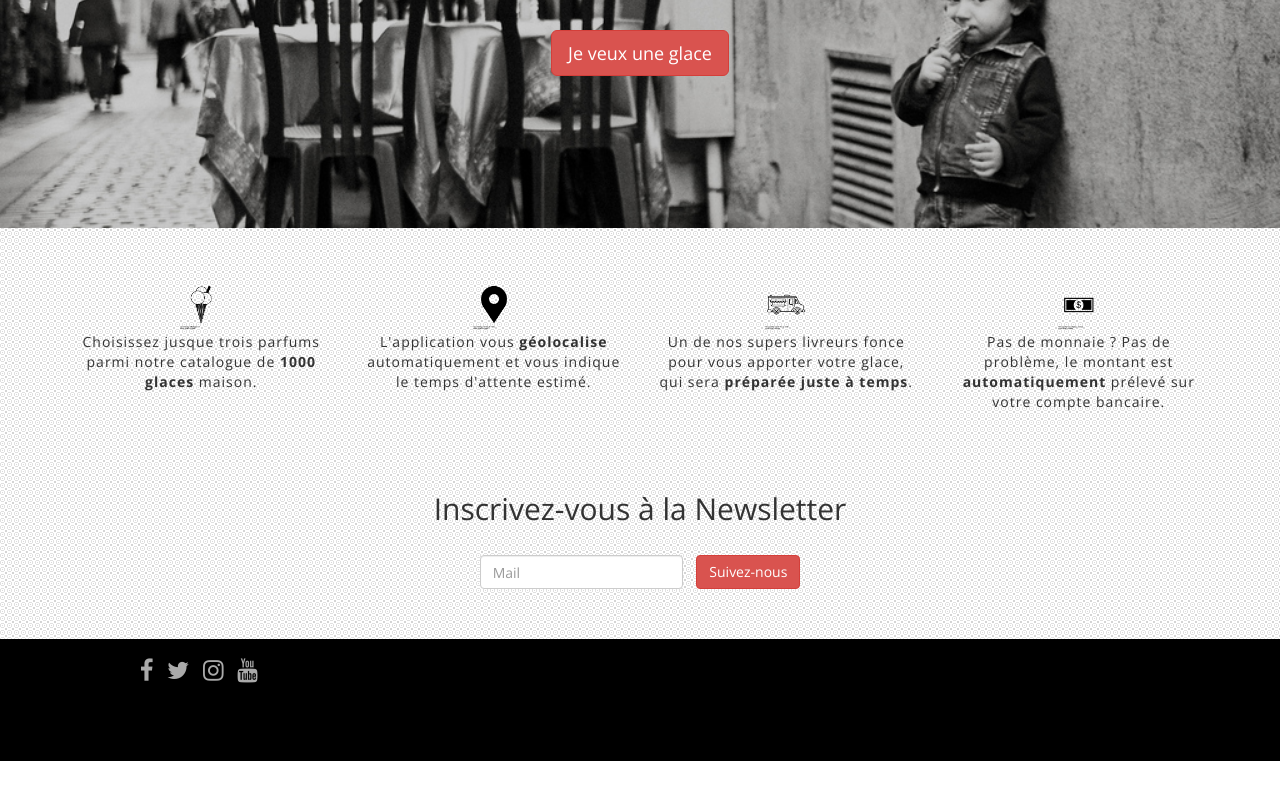
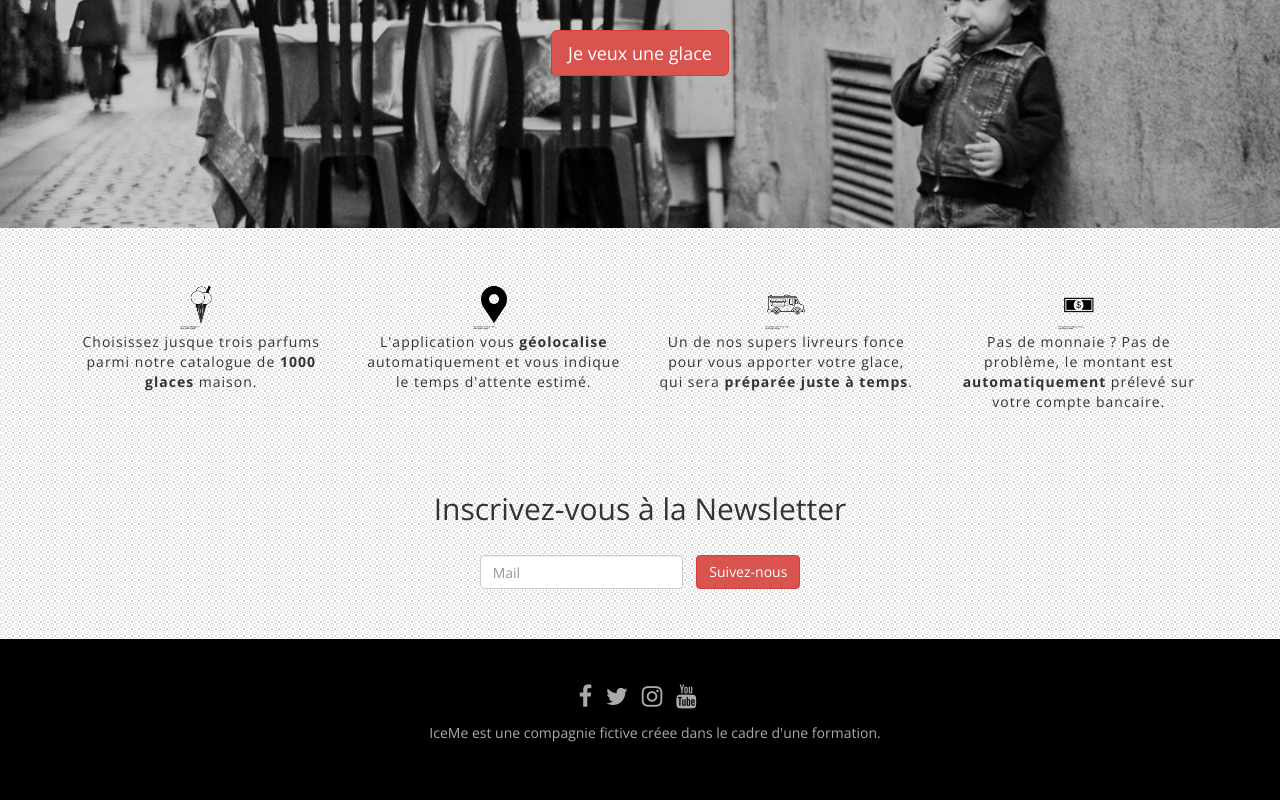
Before and after one commit to jademd/iceme_github, a plain HTML site: page index.html in a window 1280 px wide. Shown: the part 322-1122 px from the top of the page. Before the commit the page ends 1083 px from the top, so only its background shows below. Drawn offline with nearby package versions, Linux system fonts and the light colour scheme; a script that the page names is missing.

Commit message:
Footer phrase IceMe

```diff
--- a/css/style.css
+++ b/css/style.css
@@ -99,8 +99,6 @@ body {
 #footer {
 	background-color: black;
 	color: #aaaaaa;
-	padding-top: 1em;
-	padding-bottom: 1em;
 }
 
 	#footer a {
@@ -115,3 +113,7 @@ body {
 	.social a {
 		font-size: 24px;
 	}
+
+	.social {
+		padding-top: 40px;
+	}
--- a/index.html
+++ b/index.html
@@ -174,9 +174,9 @@
 		</div>
 
 		<div id="footer">
-			<div class="container">
+			<div class="container ">
 				<div class="row">
-					<div class="col-lg-3">
+					<div class="col-lg-12">
 						<ul class="list-inline social text-center">
 							<li>
 								<a href="https://facebook.com/iceme"><i class="fa fa-facebook"></i></a>
@@ -191,6 +191,11 @@
 								<a href="https://youtube.com/iceme"><i class="fa fa-youtube"></i></a>
 							</li>
 						</ul>
+							<div class="container text-center">
+								<p>
+									IceMe est une compagnie fictive créee dans le cadre d'une formation.
+								</p>
+							</div>
 					</div>
 				</div>
 			</div>
```
Also changed, not shown: contact.html (+0 -14 lines).
